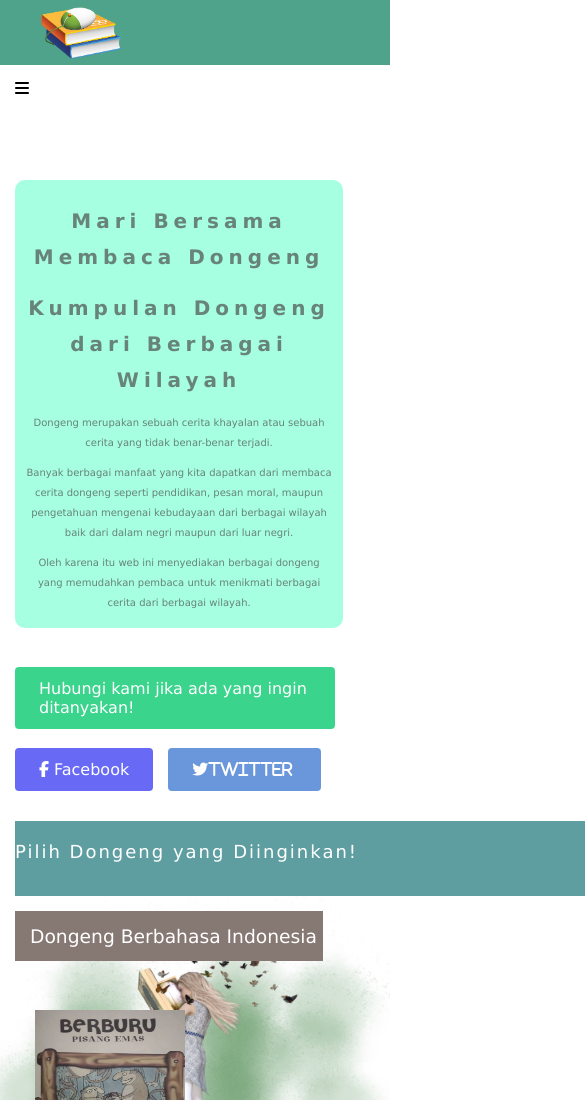
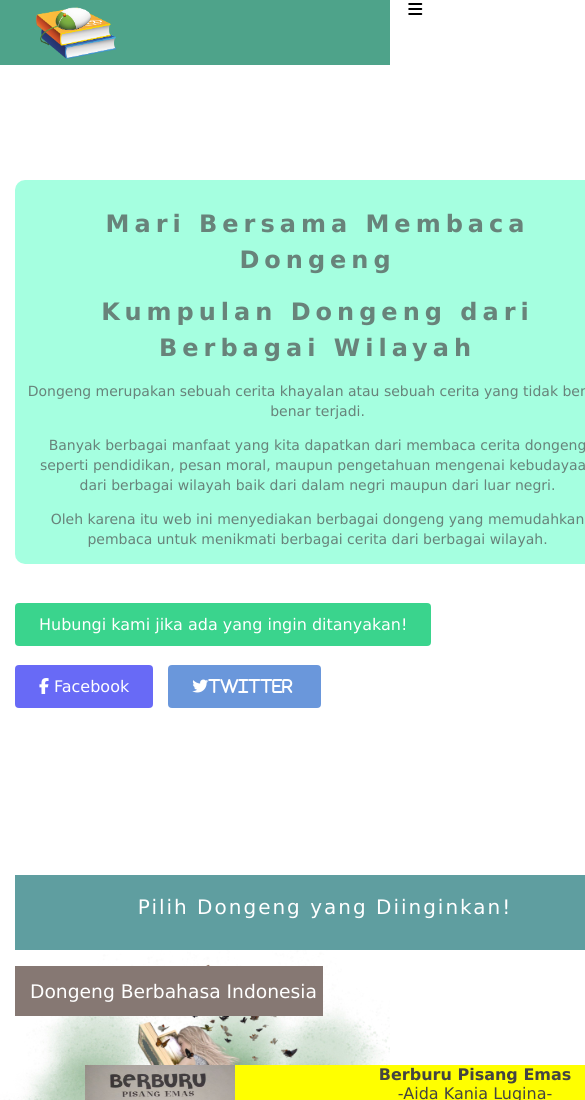
Before and after one commit to MaryantiFlavia/A11.Mini.Project.MKKD, a plain HTML site: page index.html in a window 390 px wide. Shown: the top 1100 px of the page, 585 px wide, since content can reach past the window. Drawn offline with Linux system fonts and the light colour scheme.

Commit message:
Update responsive.css

```diff
--- a/responsive.css
+++ b/responsive.css
@@ -1,45 +1,33 @@
 /* Untuk Tablet */
 @media all and (max-width: 1000px) {
+  .content {
+    width: 70%;
+  }
 
-  .container {
-    width: 53%%;
-  }
   .header-right{
     margin-right: 220px;
   }
-  .logo {
-    padding-left: 5px;
-  }
+
   .header-right a{
     padding: 2px 15px;
-    font-size: 12px;
   }
-  .header-center {
-    font-size: 15px;
-  }
+
   .kotak{
     width: 79%;
     text-align: center;
   }
-  .kotak h1 {
-    font-size: 25px;
-  }
-  .kotak p {
-    font-size: 12px;
-  }
+
   .btn-wrapper{
     margin-right: 18%;
   }
 
   .copy-heading1 h3{
     width: 25%;
-    padding-left: 15px 0 0 5px;
   }
 
   .copy-heading2 h3{
     width: 25%;
     margin-top: 2810px;
-    padding-left: 15px 0 0 5px;
   }
 
   .top-wrapper h1 {
@@ -47,14 +35,13 @@
   }
 
   .heading h2 {
-    font-size: 18px;
-    width: 75%;
-    text-align: center;
+    font-size: 20px;
+    width: 81%;
   }
 
   .i-contents, .e-contents{
     width: 100%;
-    margin-left: 40px;
+    margin-left: 70px;
   }
 
   .content-wrapper{
@@ -68,21 +55,21 @@
 
 /* Untuk Smartphone */
 @media all and (max-width: 670px) {
-  .container {
+  .content {
     width: 100%;
   }
   .kotak{
     width: 50%;
-    text-align: left;
+    text-align: center;
   }
   .top-wrapper {
-    padding: 180px 0 0 0;
+    padding: 180px 0 120px 0;
     background-image: url("horse.jpg");
     background-size: contain;
     color: rgb(5, 5, 5);
-    text-align: left;
+    text-align: center;
   }
-  .content-title, .content-author, .txt-contents{
+  .heading h2, .content-title, .content-author, .txt-contents{
     width: 53%;
   }
   .copy-heading1 h3{
@@ -92,16 +79,7 @@
   footer {
     text-align: center;
   }
-  .heading h2 {
-    font-weight: smaller;
-    background-color: cadetblue;
-    height: 55px;
-    width: 670px;
-    text-align: left;
-    letter-spacing: 2px;
-    padding-top: 20px;
-    color: white;
-}
+
 
   .facebook {
     margin-bottom: 10px;
@@ -117,50 +95,17 @@
   }
 
   /* Tambahkan CSS untuk menu-icon */
-  .menu-icon span{
+  .menu-icon{
     display: block;
   }
 
   .top-wrapper h1 {
-    font-size: 20px;
+    font-size: 24px;
     line-height: 36px;
   }
 
   .top-wrapper p {
-    font-size: 10px;
+    font-size: 14px;
     line-height: 20px;
   }
-  .header-right a{
-    padding: 2px 15px;
-    font-size: 10px;
-  }
-  .header-center {
-    font-size: 15px;
-  }
-  .kotak{
-    width: 79%;
-    text-align: center;
-  }
-  .kotak h1 {
-    font-size: 20px;
-  }
-  .kotak p {
-    font-size: 10px;
-  }
-  .i-contents, .e-contents{
-    width: 100%;
-    margin-left: 20px;
-  }
-  .content-image img {
-    float: none;
-  }
-  .copy-heading2 h3 {
-    font-weight: normal;
-    background-color: rgb(134, 120, 115);
-    height: 35px;
-    width: 79%;
-    padding: 15px 0 0 15px;
-    margin-top: 1200px;
-    text-align: left;
-    color: white;
 }
```
